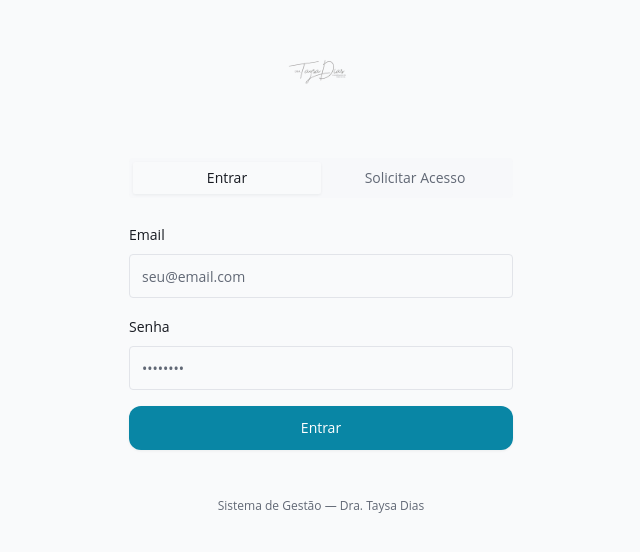
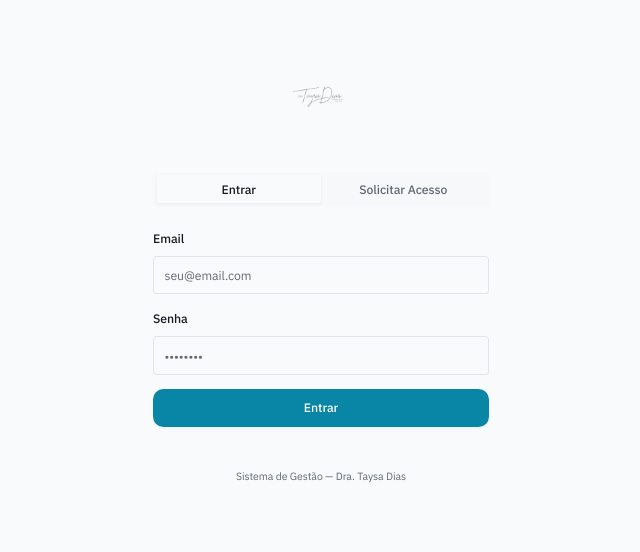
Before and after one commit to VictorCamisa/remix-of-remix-of-esthetic-flow, a React (Vite) app: page /auth in a window 1280 px wide. Shown: the part 132-684 px from the top of the page, without its empty margins (319-959 px from the left). Built offline with nearby package versions, Linux system fonts and the light colour scheme; the HTML template or start-up script is replaced by a standard one.

Commit message:
Changes
Co-authored-by: VictorCamisa <209834866+VictorCamisa@users.noreply.github.com>

```diff
--- a/src/index.css
+++ b/src/index.css
@@ -268,24 +268,47 @@
     overflow-x: hidden;
   }
 
+  html { font-size: 14px; }
+
   body {
     @apply bg-background text-foreground antialiased;
-    font-feature-settings: "cv02", "cv03", "cv04", "cv11";
+    font-family: var(--font-sans);
+    font-feature-settings: "ss01", "cv11";
     -webkit-font-smoothing: antialiased;
     -moz-osx-font-smoothing: grayscale;
     overflow-x: hidden;
     max-width: 100vw;
+    letter-spacing: -0.005em;
+  }
+
+  h1, h2, h3, h4, h5, h6 {
+    font-family: var(--font-display);
+    letter-spacing: -0.015em;
+    font-weight: 600;
+  }
+
+  /* Tabular nums everywhere numbers matter */
+  .tabular, td, th, [data-tabular] {
+    font-variant-numeric: tabular-nums;
   }
 
   ::selection {
-    background: hsl(var(--primary) / 0.2);
+    background: hsl(var(--primary) / 0.25);
     color: hsl(var(--foreground));
   }
 
-  /* Smooth scrolling */
-  html {
-    scroll-behavior: smooth;
-  }
+  html { scroll-behavior: smooth; }
+}
+
+/* ===== DENSE PRIMITIVES ===== */
+@layer components {
+  .hairline { @apply border-b border-border/60; }
+  .hairline-t { @apply border-t border-border/60; }
+  .surface-1 { background: hsl(var(--surface-1)); }
+  .surface-2 { background: hsl(var(--surface-2)); }
+  .text-mono { font-family: var(--font-mono); font-variant-numeric: tabular-nums; }
+  .text-display { font-family: var(--font-display); letter-spacing: -0.02em; }
+  .focus-ring { @apply outline-none ring-1 ring-ring/0 focus-visible:ring-2 focus-visible:ring-ring/60; }
 }
 
 /* ===== ADAPTIVE COMPONENTS ===== */
```
